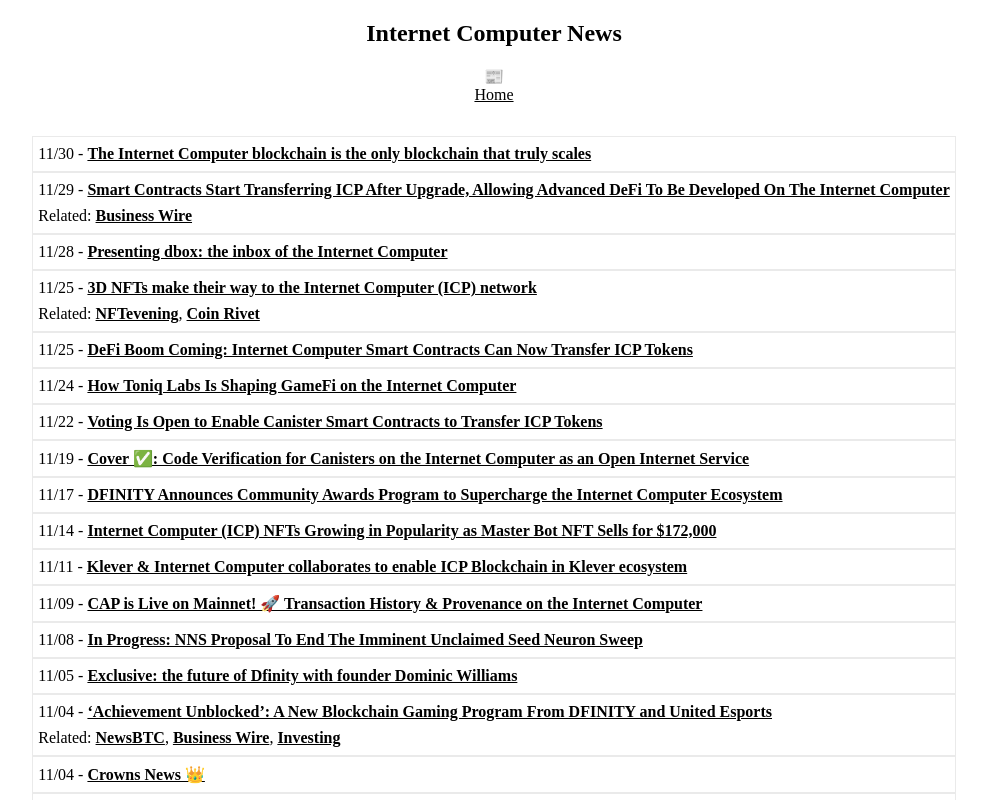
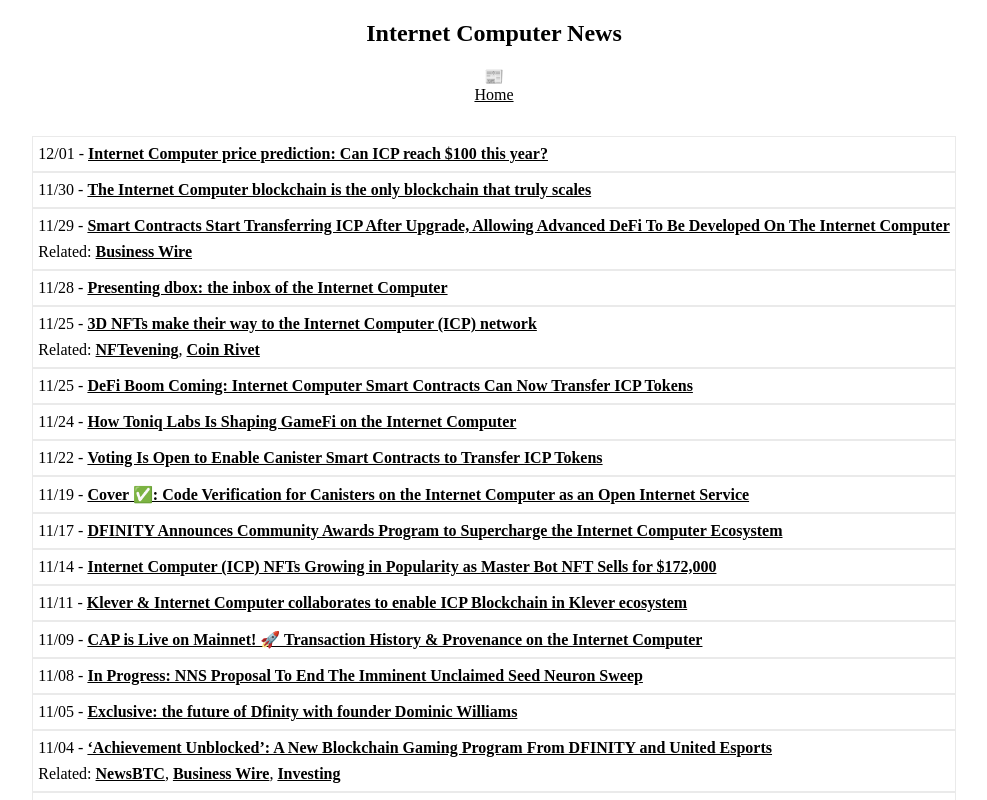
Before and after one commit to rjlucasm/ictoday, a Next.js app: page /news/2021 in a window 1280 px wide. Shown: the top 800 px of the page, without its empty margins (146-1133 px from the left). Built offline with nearby package versions, Linux system fonts and the light colour scheme.

Commit message:
News 12/01

```diff
--- a/components/topnews.js
+++ b/components/topnews.js
@@ -2,7 +2,7 @@ import Link from 'next/link'
 
 const Topnews = () => (
     <div className="topnews">
-        <p><a href="https://www.livetradingnews.com/the-internet-computer-blockchain-is-the-only-blockchain-that-truly-scales-214136.html" target="_blank" rel="noopener noreferrer">The Internet Computer blockchain is the only blockchain that truly scales</a></p>
+        <p><a href="https://www.the-sun.com/money/4180620/internet-computer-icp-price-prediction/" target="_blank" rel="noopener noreferrer">Internet Computer price prediction: Can ICP reach $100 this year?</a></p>
         <Link href="/news/2021"><a style={{ color: 'inherit' }, {fontWeight: 'bold'}}>+News</a></Link>
     </div>
 );
--- a/pages/news/2021.js
+++ b/pages/news/2021.js
@@ -17,6 +17,9 @@ export default function News21() {
             <Link href="/"><a style={{ color: 'inherit' }}>Home</a></Link>
 
             <div className="pagesgrid">
+            <div className="pagescard">12/01 -&nbsp;
+                <a href="https://www.the-sun.com/money/4180620/internet-computer-icp-price-prediction/" target="_blank" rel="noopener noreferrer">Internet Computer price prediction: Can ICP reach $100 this year?</a>
+            </div>
             <div className="pagescard">11/30 -&nbsp;
                 <a href="https://www.livetradingnews.com/the-internet-computer-blockchain-is-the-only-blockchain-that-truly-scales-214136.html" target="_blank" rel="noopener noreferrer">The Internet Computer blockchain is the only blockchain that truly scales</a>
             </div>
```
